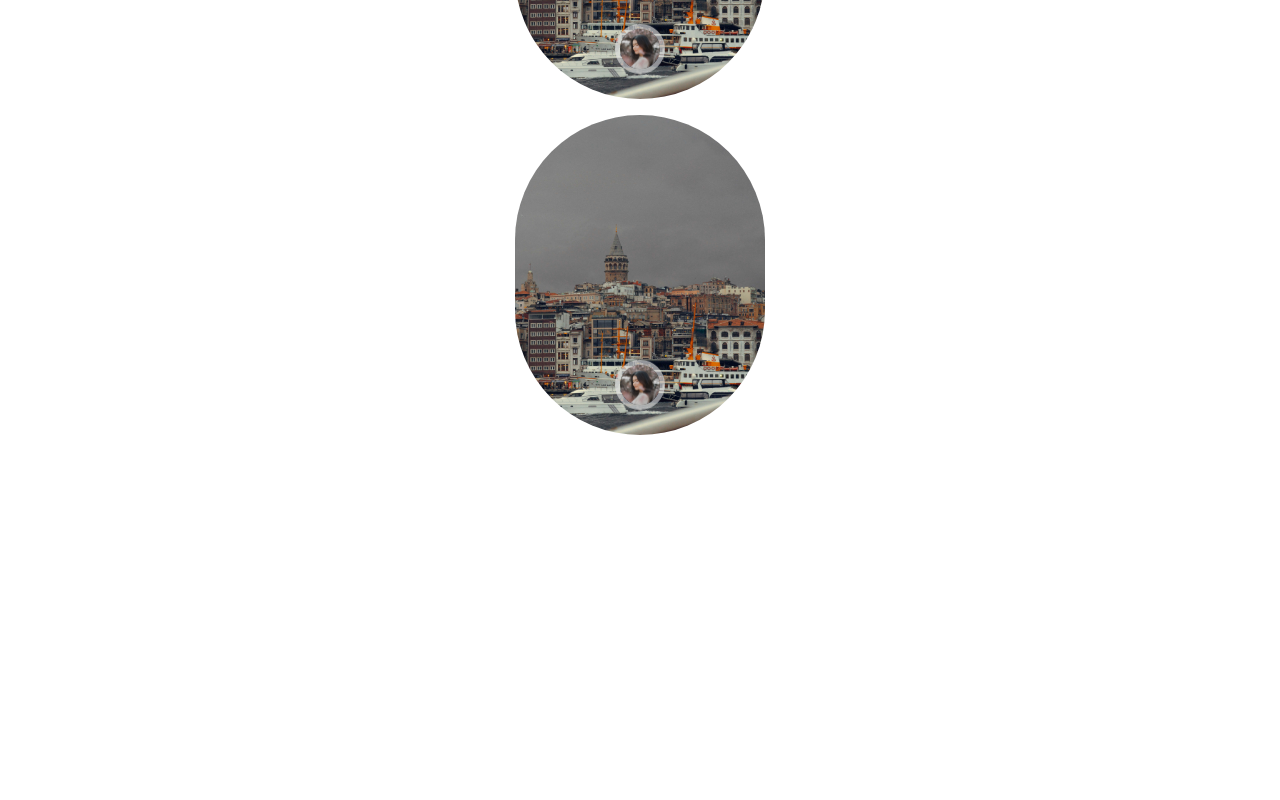
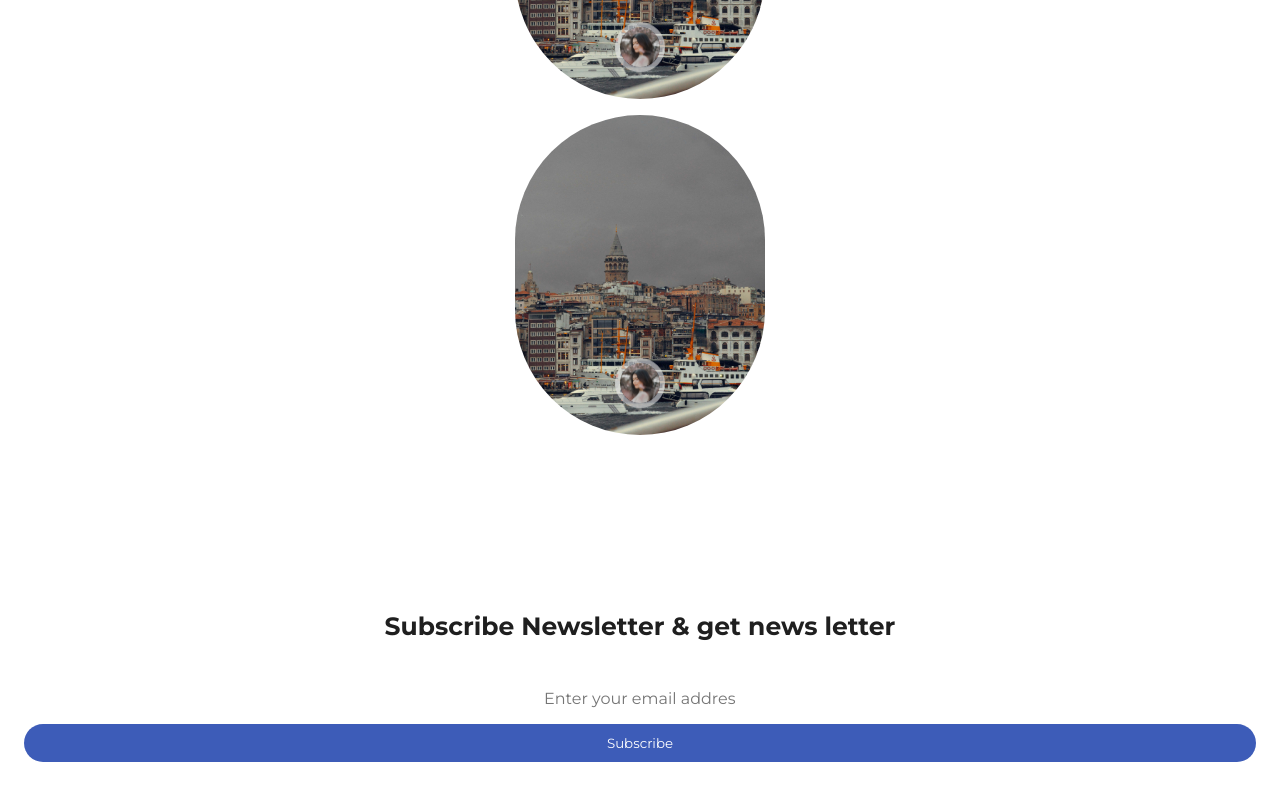
Before and after one commit to abhinavash/flight-website-react, a React (Vite) app: page / in a window 1280 px wide. Shown: the part 4538-5338 px from the top of the page. Before the commit the page ends 5005 px from the top, so only its background shows below. Built offline with nearby package versions, Linux system fonts and the light colour scheme.

Commit message:
subscriber section complete

```diff
--- a/src/App.jsx
+++ b/src/App.jsx
@@ -19,8 +19,8 @@ const App = () => {
       <Info/>
       <Lounge/>
       <Travlers/>
-      {/* <Subscribers/>
-      <Footer/> */}
+      <Subscribers/>
+      {/* <Footer/> */}
     </div>
   )
 }
--- a/src/Components/Subscribers/Subscribers.jsx
+++ b/src/Components/Subscribers/Subscribers.jsx
@@ -2,7 +2,16 @@ import React from 'react'
 
 const Subscribers = () => {
   return (
-    <div>Subscribers</div>
+    <div className='subscribers container section'>
+      <div className="sectionContainer section">
+        <h2>Subscribe Newsletter & get news letter</h2>
+
+        <div className="inputDiv flex">
+          <input type="text" placeholder='Enter your email address' />
+          <button className='btn'>Subscribe</button>
+        </div>
+      </div>
+    </div>
   )
 }
 
--- a/src/main.css
+++ b/src/main.css
@@ -496,4 +496,27 @@ h2 {
 .travelers .travelersSection .travelersContainer .singleTraveler:hover .travelerImage {
   bottom: 110px;
   transition: 1s ease-in-out;
+}
+
+.subscribers .sectionContainer {
+  text-align: center;
+}
+.subscribers .sectionContainer .inputDiv {
+  margin-top: 1rem;
+  flex-direction: column;
+  background: var(--whiteColor);
+  border-radius: 1rem;
+}
+.subscribers .sectionContainer input {
+  border: none;
+  outline: none;
+  background: transparent;
+  padding: 1rem 0.5rem;
+}
+.subscribers .sectionContainer:placeholder {
+  font-size: 30px;
+  opacity: 0.5;
+}
+.subscribers .sectionContainer .btn {
+  width: 100%;
 }/*# sourceMappingURL=main.css.map */
--- a/src/main.scss
+++ b/src/main.scss
@@ -570,3 +570,31 @@ h2{
         }
     }
 }
+
+
+// Subscriber styling
+
+.subscribers{
+    .sectionContainer{
+        text-align: center;
+        .inputDiv{
+            margin-top: 1rem;
+            flex-direction: column;
+            background: var(--whiteColor);
+            border-radius: 1rem;
+        }
+        input{
+            border: none;
+            outline: none;
+            background: transparent;
+            padding: 1rem .5rem;
+        }
+        &:placeholder{
+            font-size: 30px;
+            opacity: .5;
+        }
+        .btn{
+            width: 100%;
+        }
+    }
+}
```
Also changed, not shown: 1 other file (tests, documents, lock files or other folders).
